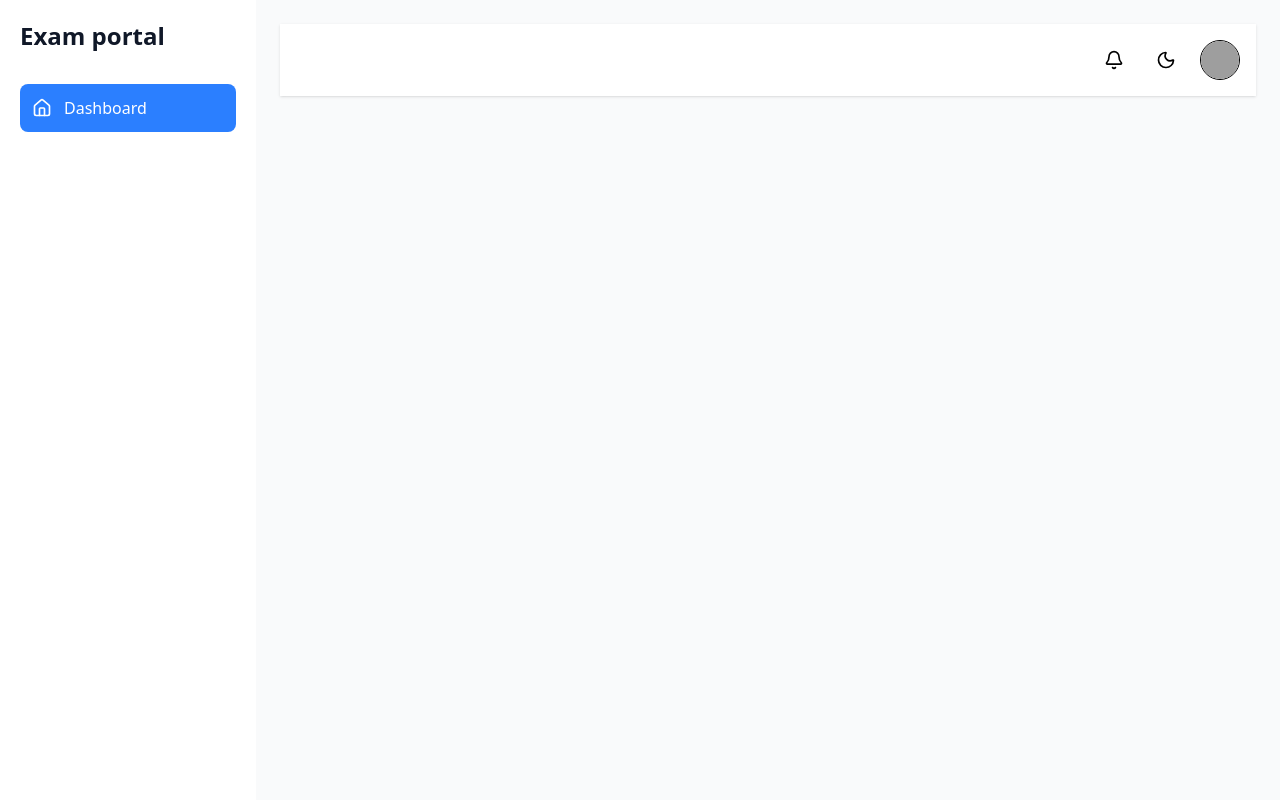
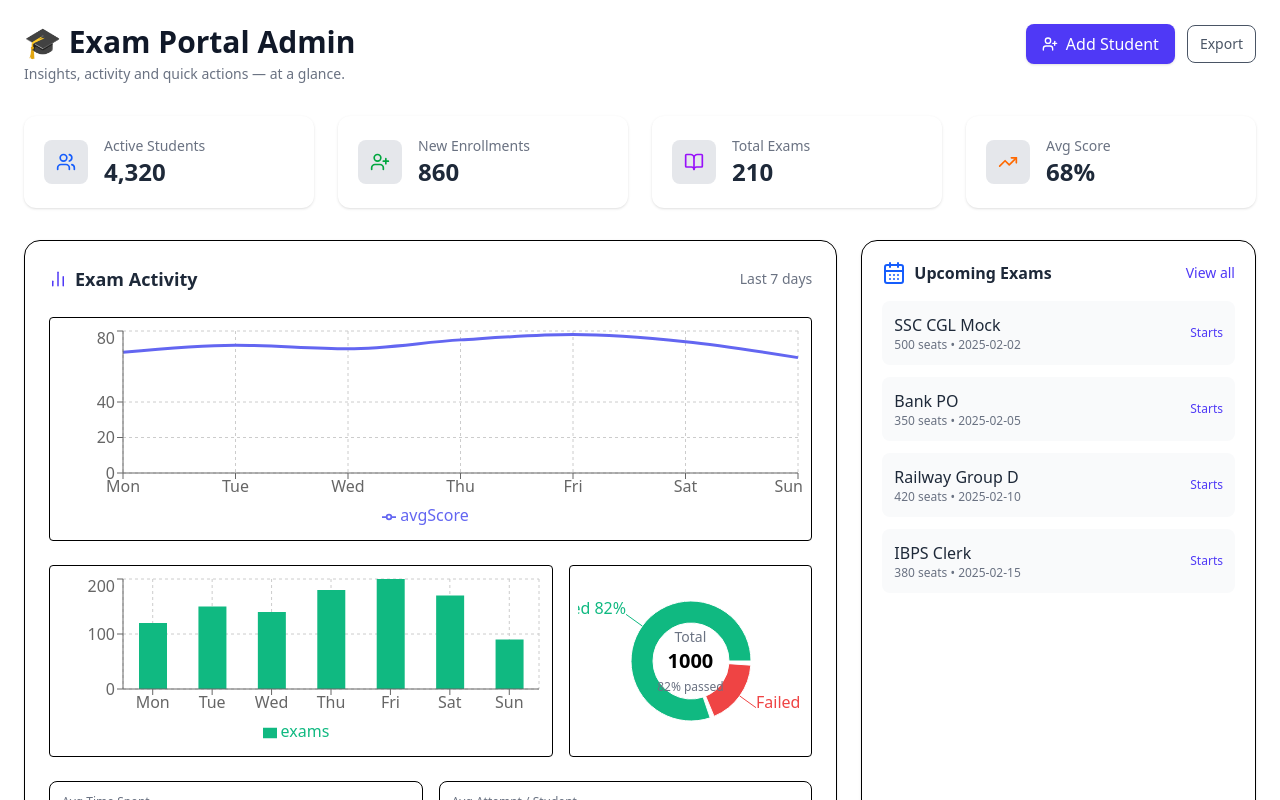
Before and after one commit to chinmoybuzz/react-admin-pannel, a React (Vite) app: page / in a window 1280 px wide. Shown: the top 800 px of the page. Built offline with nearby package versions, Linux system fonts and the light colour scheme; grey boxes are pictures that could not be loaded.

Commit message:
testing 8

```diff
--- a/src/App.jsx
+++ b/src/App.jsx
@@ -18,12 +18,12 @@ function App() {
         <Route path="/signup" element={<SignUp />} />
 
         {/* App Layout Pages */}
-        <Route element={<Layout />}>
-          <Route path="/" element={<Dashboard />} />
-          <Route path="/users" element={<Users />} />
-          <Route path="/roles" element={<Roles />} />
-          <Route path="/settings" element={<Settings />} />
-        </Route>
+        {/* <Route element={<Layout />}> */}
+        <Route path="/" element={<Dashboard />} />
+        <Route path="/users" element={<Users />} />
+        <Route path="/roles" element={<Roles />} />
+        <Route path="/settings" element={<Settings />} />
+        {/* </Route> */}
       </Routes>
     </Suspense>
   );
```
